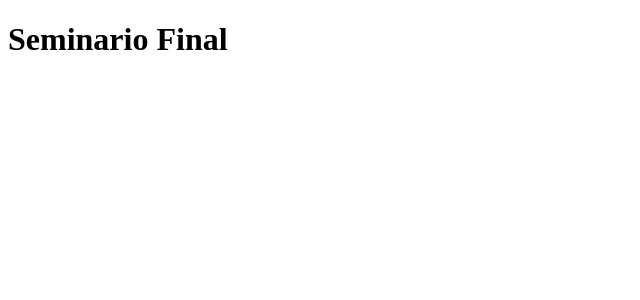
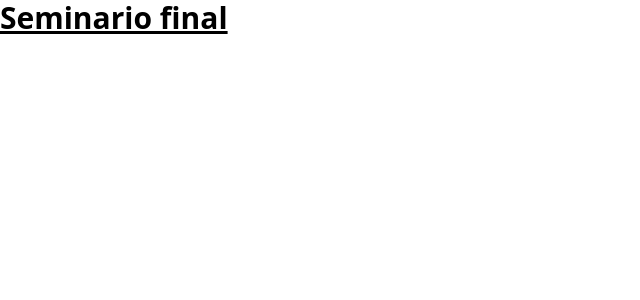
Before and after one commit to lcassettai/SeminarioFinal, a React (Create React App) app: page / in a window 1280 px wide. Shown: the top 300 px of the page, without its empty margins (0-640 px from the left). Built offline with nearby package versions, Linux system fonts and the light colour scheme.

Commit message:
ADD tailwindcss

```diff
--- a/package.json
+++ b/package.json
@@ -34,5 +34,10 @@
       "last 1 firefox version",
       "last 1 safari version"
     ]
+  },
+  "devDependencies": {
+    "autoprefixer": "^10.4.13",
+    "postcss": "^8.4.19",
+    "tailwindcss": "^3.2.4"
   }
 }
--- /dev/null
+++ b/postcss.config.js
@@ -0,0 +1,6 @@
+module.exports = {
+  plugins: {
+    tailwindcss: {},
+    autoprefixer: {},
+  },
+}
--- a/src/App.js
+++ b/src/App.js
@@ -3,7 +3,9 @@ import './App.css';
 function App() {
   return (
     <div className="App">
-      <h1>Seminario Final</h1>
+      <h1 className="text-3xl font-bold underline">
+        Seminario final
+      </h1>
     </div>
   );
 }
--- a/src/index.css
+++ b/src/index.css
@@ -0,0 +1,3 @@
+@tailwind base;
+@tailwind components;
+@tailwind utilities;
--- /dev/null
+++ b/tailwind.config.js
@@ -0,0 +1,10 @@
+/** @type {import('tailwindcss').Config} */
+module.exports = {
+  content: [
+    "./src/**/*.{js,jsx,ts,tsx}",
+  ],
+  theme: {
+    extend: {},
+  },
+  plugins: [],
+}
```
Also changed, not shown: 1 other file (tests, documents, lock files or other folders).
